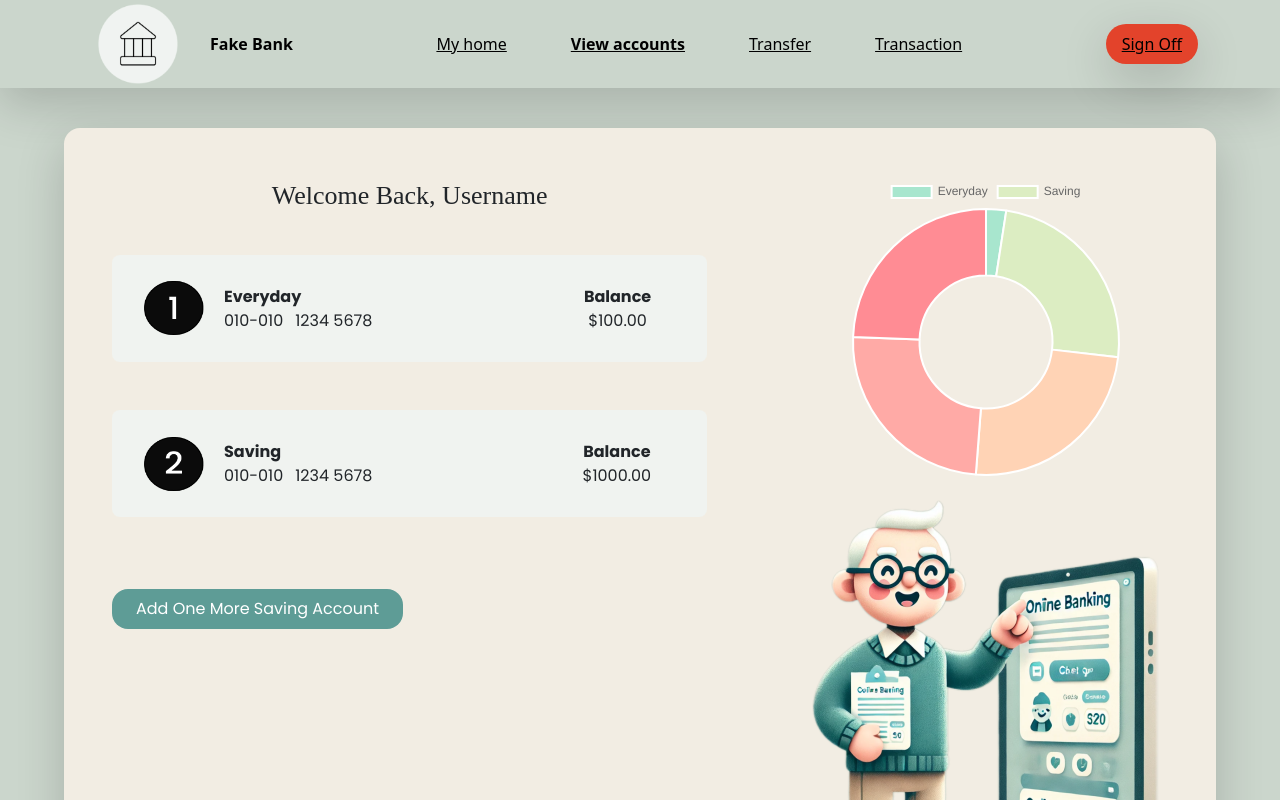
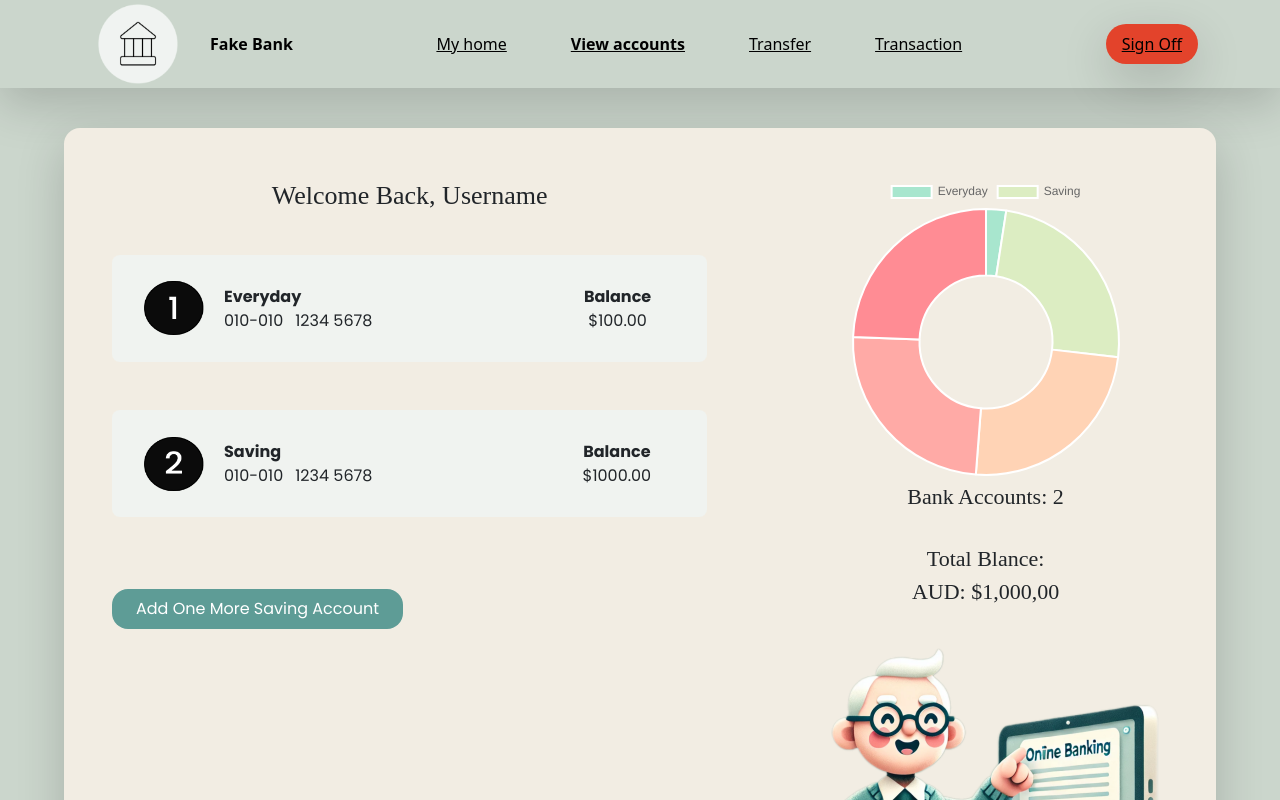
Before and after one commit to ponkpook/Fake-Bank-Front, a React (Create React App) app: page /accounts in a window 1280 px wide. Shown: the top 800 px of the page. Built offline with nearby package versions, Linux system fonts and the light colour scheme; a web font is replaced by a local one.

Commit message:
Add count up effect

```diff
--- a/src/components/modal-accounts.tsx
+++ b/src/components/modal-accounts.tsx
@@ -1,4 +1,3 @@
-// ModalAccounts.tsx
 import React from 'react';
 import AnimatedCounter from './AnimatedCounter';
 import BalanceChart from './BalanceChart';
@@ -25,6 +24,12 @@ export const ModalAccounts: React.FC<IAccount> = ({
     balance: Number(account.balance) || 0,
     name: account.name || 'Unknown',
   }));
+
+  // Calculate the total current balance
+  const totalCurrentBalance = accounts.reduce((total, account) => {
+    const balance = Number(account.balance) || 0;
+    return total + balance;
+  }, 0);
 
   return (
     <div className="flex flex-col md:flex-row w-[90%] mx-auto bg-native-milk shadow-lg mt-10 rounded-m">
@@ -70,10 +75,26 @@ export const ModalAccounts: React.FC<IAccount> = ({
       </div>
 
       {/* Right Section: Chart and Image */}
-      <div className="hidden flex-col md:flex md:w-[40%] items-center justify-center p-5">
-        {/* Left section: Chart */}
+      <div className="hidden md:flex flex-col md:w-[40%] items-center justify-center p-5">
+        {/* Chart */}
         <div className="total-balance-chart flex justify-center items-center">
           <BalanceChart accounts={chartData} />
+        </div>
+        {/* Text and Image */}
+        <div className='flex flex-col gap-6 flex-1'>
+          <h2 className='font-prosto text-xxl text-center mt-2'>
+            Bank Accounts: {accounts.length}
+          </h2>
+          <div className='font-prosto text-xxl text-center'>
+            <p className='font-prosto '>
+              Total Blance:
+              <div className='font-prosto text-xl text-center'>
+                {/* Needs update */}
+              <AnimatedCounter amount={1000} />
+            </div>
+            </p>
+
+          </div>
         </div>
         <img
           src="assets/old-person.png"
@@ -83,7 +104,7 @@ export const ModalAccounts: React.FC<IAccount> = ({
       </div>
 
       {/* Mobile Image Section */}
-      <div className="md:hidden flex justify-center mt-5">
+      <div className="md:hidden flex flex-col justify-center items-center mt-5">
         <div className="total-balance-chart flex justify-center items-center">
           <BalanceChart accounts={chartData} />
         </div>
```
